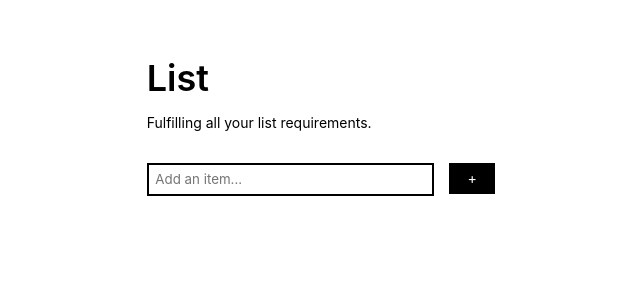
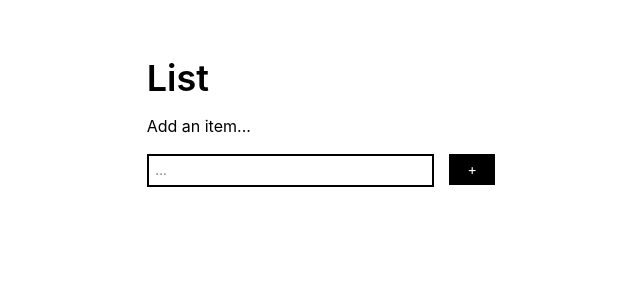
Before and after one commit to mcsdevv/redux-typescript-example, a React (Create React App) app: page / in a window 1280 px wide. Shown: the top 300 px of the page, without its empty margins (318-958 px from the left). Built offline with nearby package versions, Linux system fonts and the light colour scheme.

Commit message:
added further tests

```diff
--- a/package.json
+++ b/package.json
@@ -18,7 +18,7 @@
     "@types/react-dom": "16.8.2",
     "@types/react-redux": "^7.0.1",
     "@types/uuidv4": "^2.0.0",
-    "jest-axe": "^3.1.1",
+    "jest-axe": "^3.1.0",
     "jest-dom": "^3.1.2",
     "node-sass": "^4.11.0",
     "react-testing-library": "^6.0.0",
--- a/src/List/components/List.tsx
+++ b/src/List/components/List.tsx
@@ -17,7 +17,6 @@ interface ListProps extends ListMapProps {}
 const List = ({ items }: ListProps) => (
   <div className={styles.list}>
     <h1 className={styles.heading}>List</h1>
-    <p className={styles.subHeading}>Fulfilling all your list requirements.</p>
     <ListAdd />
     {items.map(i => (
       <ListItem item={i} key={i.id} />
--- a/src/List/components/ListAdd.tsx
+++ b/src/List/components/ListAdd.tsx
@@ -28,13 +28,20 @@ class ListAdd extends React.Component<ListAddProps, ListAddState> {
     const { text } = this.state;
     return (
       <form className={styles.form} onSubmit={this._handleSubmit}>
+        <div className={styles.label}>
+          <label htmlFor="text">Add an item...</label>
+        </div>
+        <div>
           <input
             className={styles.input}
+            id="text"
             onChange={this._handleOnChange}
-          placeholder="Add an item..."
+            placeholder={"..."}
+            type="text"
             value={text}
           />
           <input className={styles.button} type="submit" value="+" />
+        </div>
       </form>
     );
   }
--- a/src/List/styles/List.module.scss
+++ b/src/List/styles/List.module.scss
@@ -8,7 +8,4 @@
     font-size: 36px;
     margin-bottom: 0;
   }
-  .subHeading {
-    font-size: 14px;
-  }
 }
--- a/src/List/styles/ListAdd.module.scss
+++ b/src/List/styles/ListAdd.module.scss
@@ -1,10 +1,11 @@
-.form {
-  margin: 1em 0;
+.label {
+  padding: 1em 0;
+}
 .input {
   border: 2px solid black;
-    font-family: -apple-system, BlinkMacSystemFont, "Segoe UI", "Roboto",
-      "Oxygen", "Ubuntu", "Cantarell", "Fira Sans", "Droid Sans",
-      "Helvetica Neue", sans-serif;
+  font-family: -apple-system, BlinkMacSystemFont, "Segoe UI", "Roboto", "Oxygen",
+    "Ubuntu", "Cantarell", "Fira Sans", "Droid Sans", "Helvetica Neue",
+    sans-serif;
   -webkit-font-smoothing: antialiased;
   -moz-osx-font-smoothing: grayscale;
   padding: 0.5em;
@@ -16,13 +17,12 @@
   border: 2px solid white;
   color: white;
   cursor: pointer;
-    font-family: -apple-system, BlinkMacSystemFont, "Segoe UI", "Roboto",
-      "Oxygen", "Ubuntu", "Cantarell", "Fira Sans", "Droid Sans",
-      "Helvetica Neue", sans-serif;
+  font-family: -apple-system, BlinkMacSystemFont, "Segoe UI", "Roboto", "Oxygen",
+    "Ubuntu", "Cantarell", "Fira Sans", "Droid Sans", "Helvetica Neue",
+    sans-serif;
   -webkit-font-smoothing: antialiased;
   -moz-osx-font-smoothing: grayscale;
   font-size: 14.25px;
   padding: 0.5em;
   width: 50px;
 }
-}
```
Also changed, not shown: 1 other file (tests, documents, lock files or other folders). Lines whose indentation alone changed are shown as unchanged.
